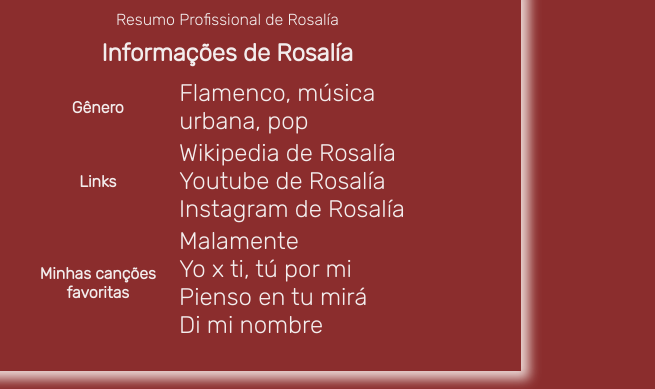
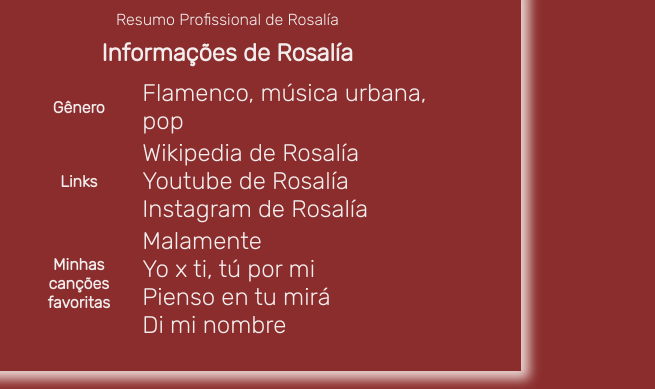
Before and after one commit to Jaumelan/tarefa-6-banda, a plain HTML site: page index.html in a window 1280 px wide. Shown: the part 470-859 px from the top of the page, 625-1280 px from the left. Drawn offline with nearby package versions, Linux system fonts and the light colour scheme.

Commit message:
update do codigo

```diff
--- a/css/style.css
+++ b/css/style.css
@@ -141,4 +141,6 @@ table>tbody>tr>th {
     font-size: 150%;
     text-decoration: none;
     margin-left: 3%;
+    display: inline-block;
+    width: 100%;
 }
--- a/index.html
+++ b/index.html
@@ -46,17 +46,17 @@
                         <tr id="links">
                             <th></th>
                             <td>
-                                <a id="wikiRosalia" class="tableRosalia"></a><br>
-                                <a id="youtubeRosalia" class="tableRosalia"></a><br>
-                                <a id="instaRosalia" class="tableRosalia"></a><br>
+                                <a id="wikiRosalia" class="tableRosalia"></a>
+                                <a id="youtubeRosalia" class="tableRosalia"></a>
+                                <a id="instaRosalia" class="tableRosalia"></a>
                             </td>
                         </tr>
                         <tr id="myFavs">
                             <th  scope="row"></th>
                             <td>
-                                <a id="malamente" class="tableRosalia"></a><br>
-                                <a id="yoxti" class="tableRosalia"></a><br>
-                                <a id="pienso" class="tableRosalia"></a><br>
+                                <a id="malamente" class="tableRosalia"></a>
+                                <a id="yoxti" class="tableRosalia"></a>
+                                <a id="pienso" class="tableRosalia"></a>
                                 <a id="diMi" class="tableRosalia"></a>
                             </td>
                         </tr>
```
Also changed, not shown: 1 other file.
